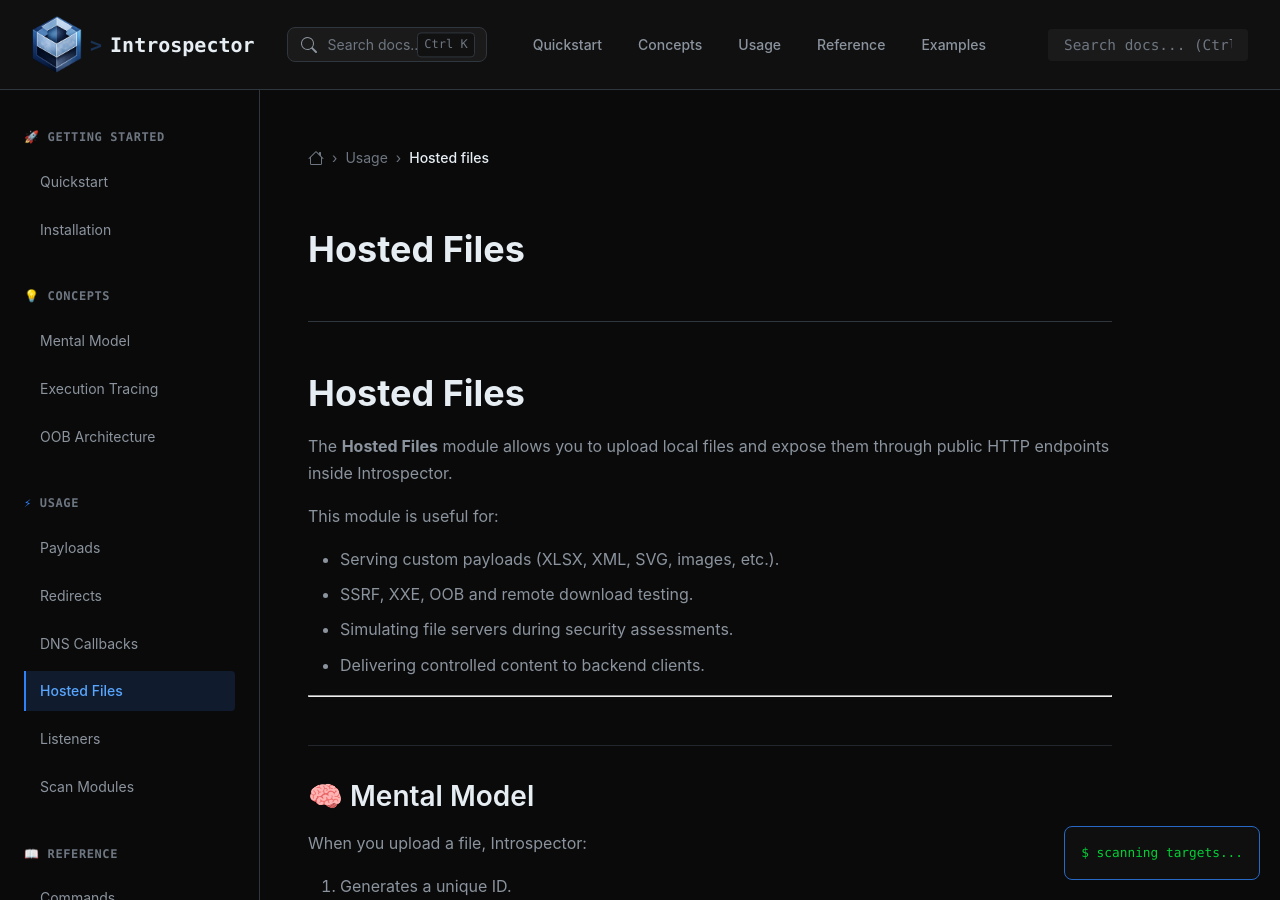
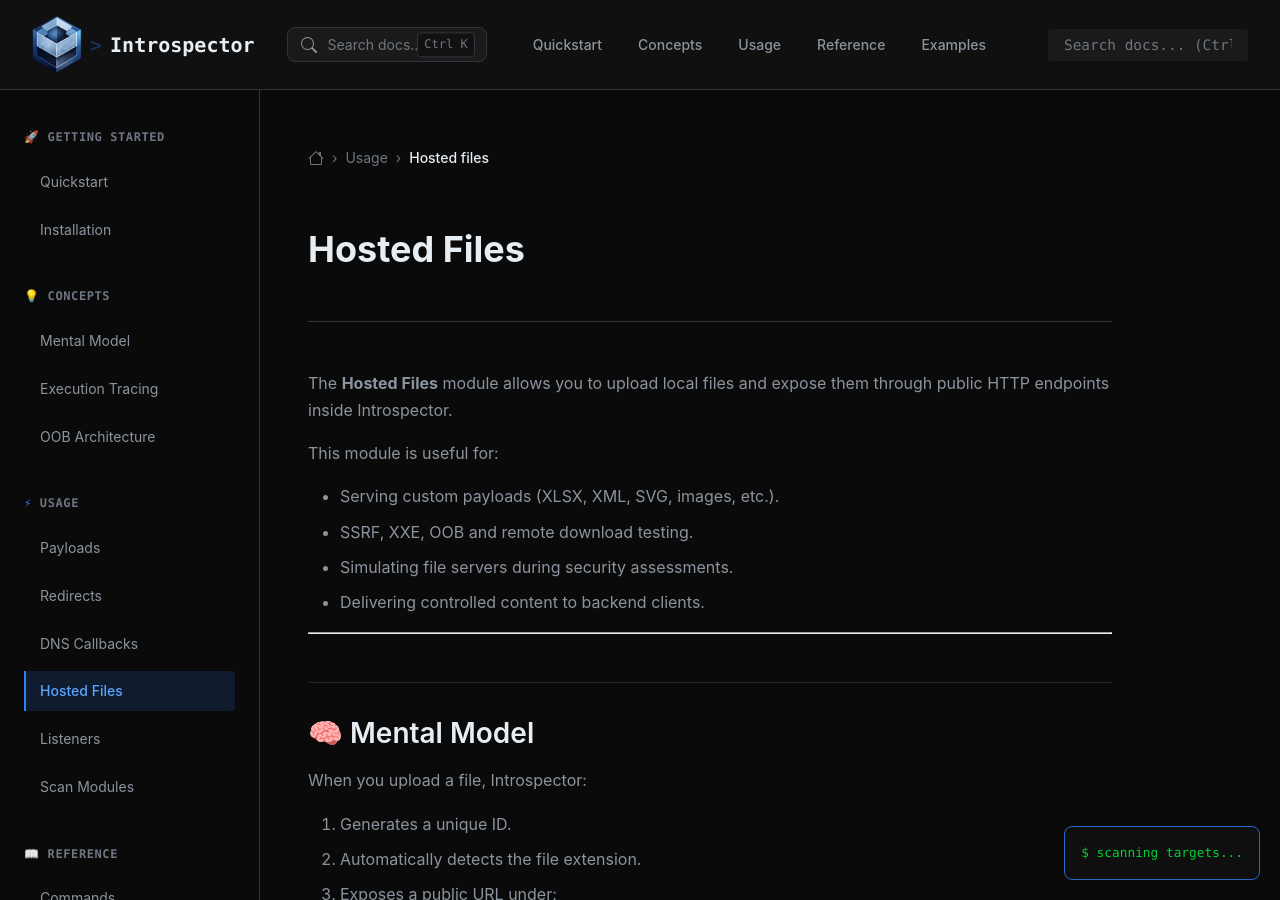
Before and after one commit to Dedal0/Introspector-Docs, a Jekyll site: the page built from usage/hosted-files.md, in a window 1280 px wide and 900 px high. Built offline with Jekyll 4.4.1, drawn with Linux system fonts in a browser that asks for light colours.

Commit message:
Update hosted-files.md

```diff
--- a/usage/hosted-files.md
+++ b/usage/hosted-files.md
@@ -2,8 +2,6 @@
 layout: page
 title: Hosted Files
 ---
-
-# Hosted Files
 
 The **Hosted Files** module allows you to upload local files and expose them through public HTTP endpoints inside Introspector.
 
```
